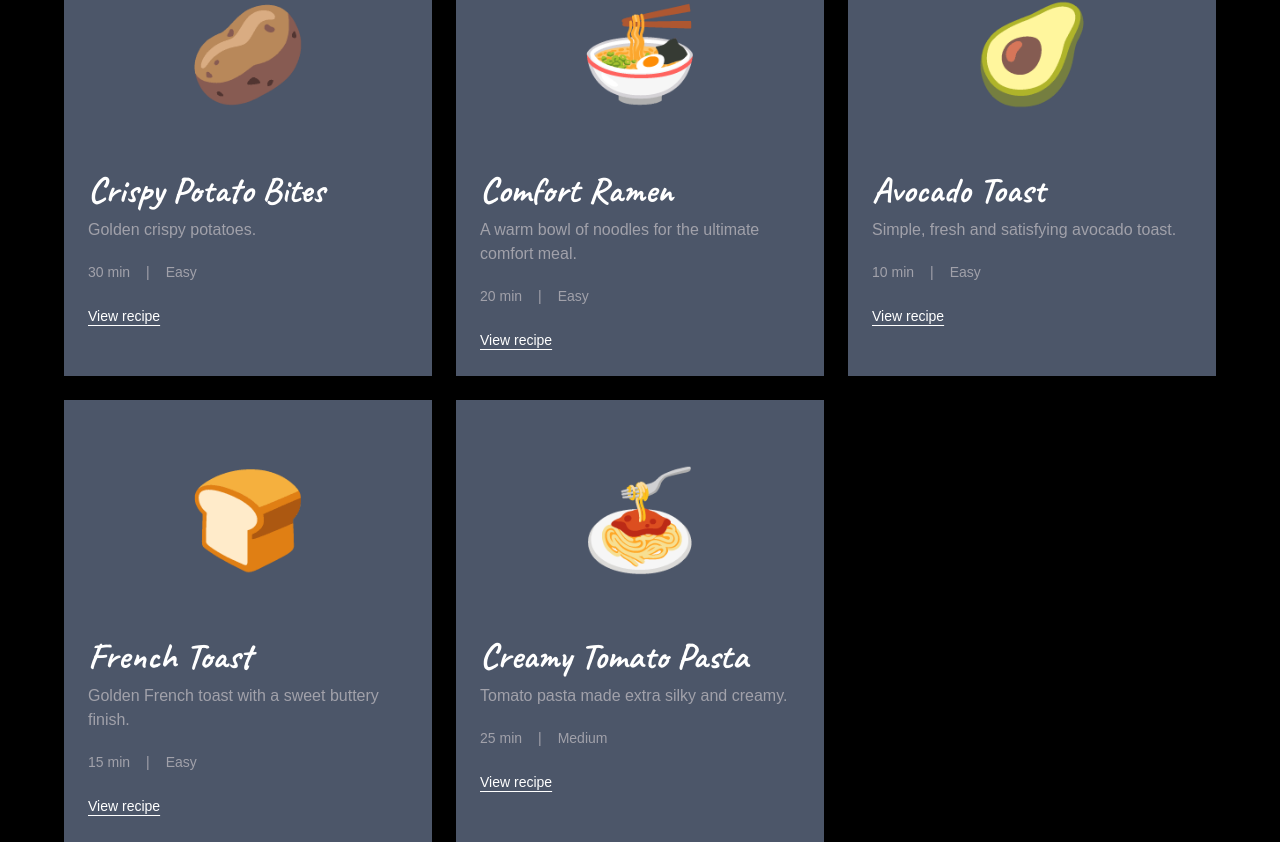
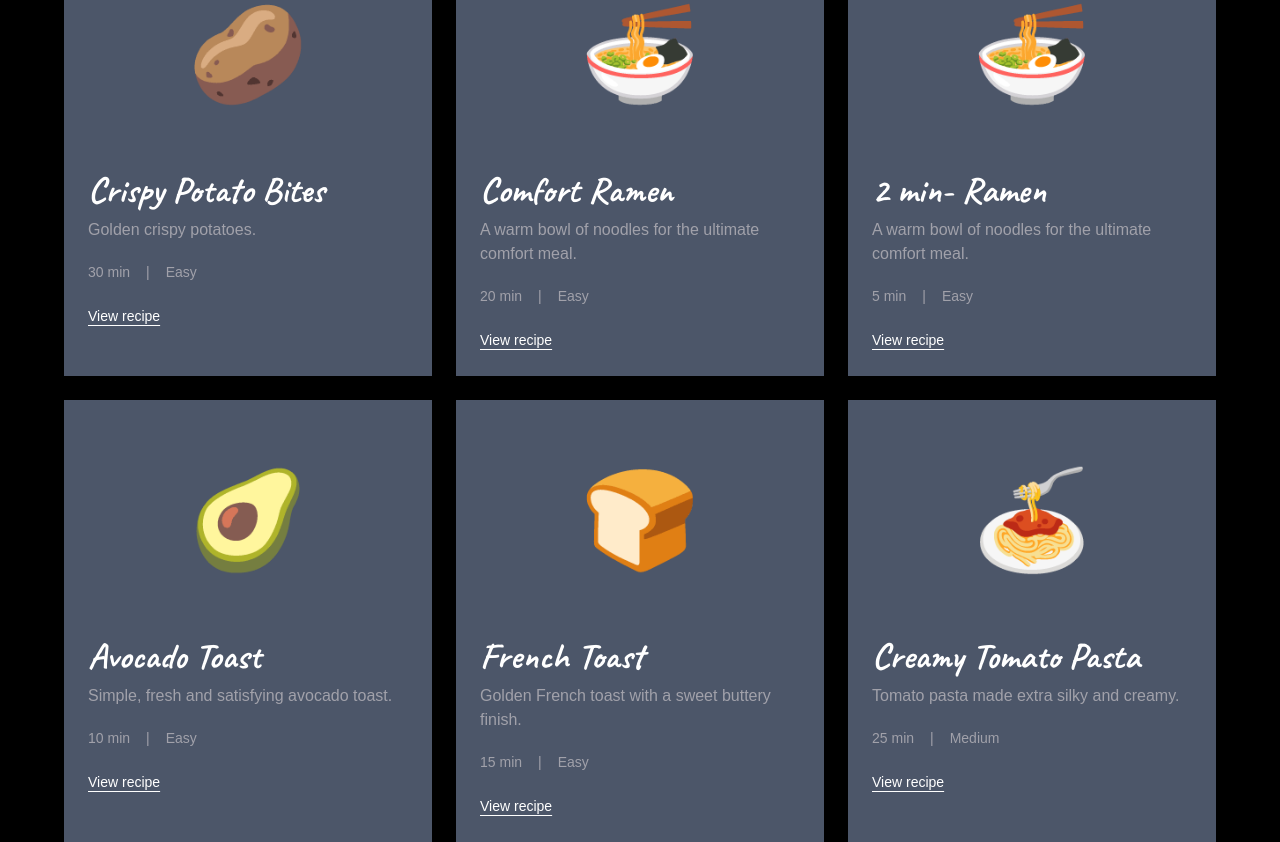
Before and after one commit to enkay1309/uwansum-website, a Next.js app: page /recipes in a window 1280 px wide. Shown: the part 752-1594 px from the top of the page. Built offline with nearby package versions, Linux system fonts and the light colour scheme.

Commit message:
lazy recipe

```diff
--- a/data/recipes.ts
+++ b/data/recipes.ts
@@ -57,6 +57,16 @@ export const recipes: Recipe[] = [
     difficulty: "Easy",
     emoji: "🍜",
   },
+
+  {
+    name: "2 min- Ramen",
+    slug: "2-min-ramen",
+    description: "A warm bowl of noodles for the ultimate comfort meal.",
+    craving: "lazy",
+    time: 5,
+    difficulty: "Easy",
+    emoji: "🍜",
+  },
   {
     name: "Avocado Toast",
     slug: "avocado-toast",
```
